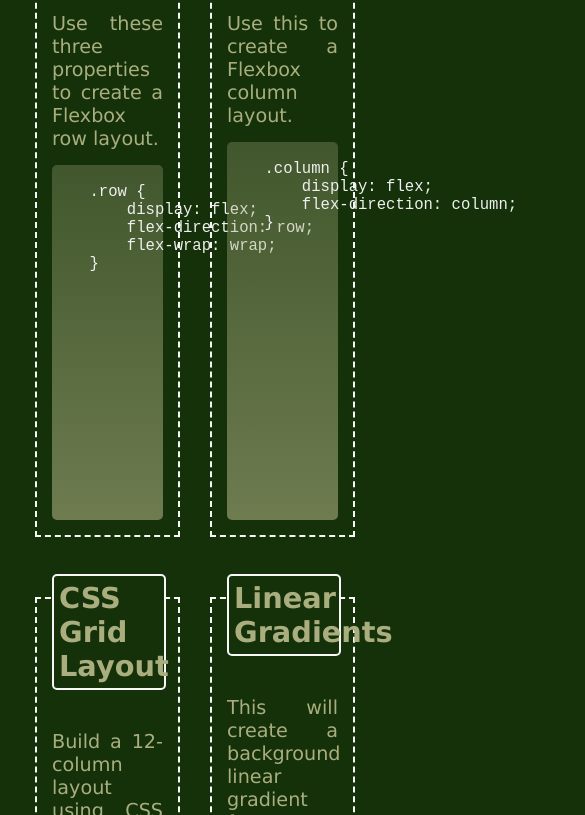
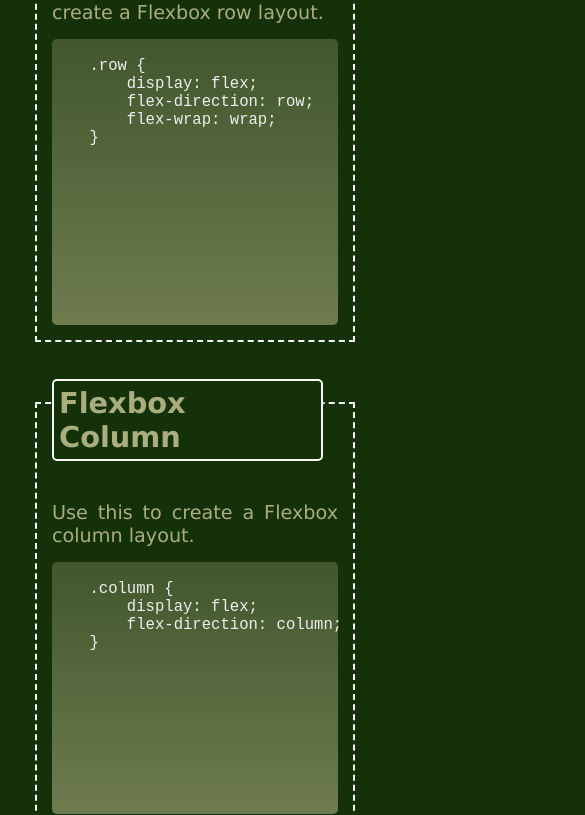
Before and after one commit to mmyleung/CSS-Snippet-Cheat-Sheet, a plain HTML site: page index.html in a window 390 px wide. Shown: the part 495-1310 px from the top of the page, 585 px wide, since content can reach past the window. Drawn offline with Linux system fonts and the light colour scheme.

Commit message:
add media query for max width 767px

```diff
--- a/style.css
+++ b/style.css
@@ -134,5 +134,22 @@ body {
     "box-transition-glow overlay-title";
     margin: 20px;
 }
+}
 
+@media only screen and (max-width: 767px) {
+    body {
+        font-size: larger;
+    }
+    #cardGrid {
+        grid-template-columns: 100%;
+        grid-template-rows: 1fr 1fr 1fr 1fr 1fr;
+        grid-template-areas:
+        "flexbox-row"
+        "flexbox-column"
+        "css-grid"
+        "linear-gradients"
+        "box-transition-glow"
+        "overlay-title";
+        margin: 20px;
+    }
 }
```
